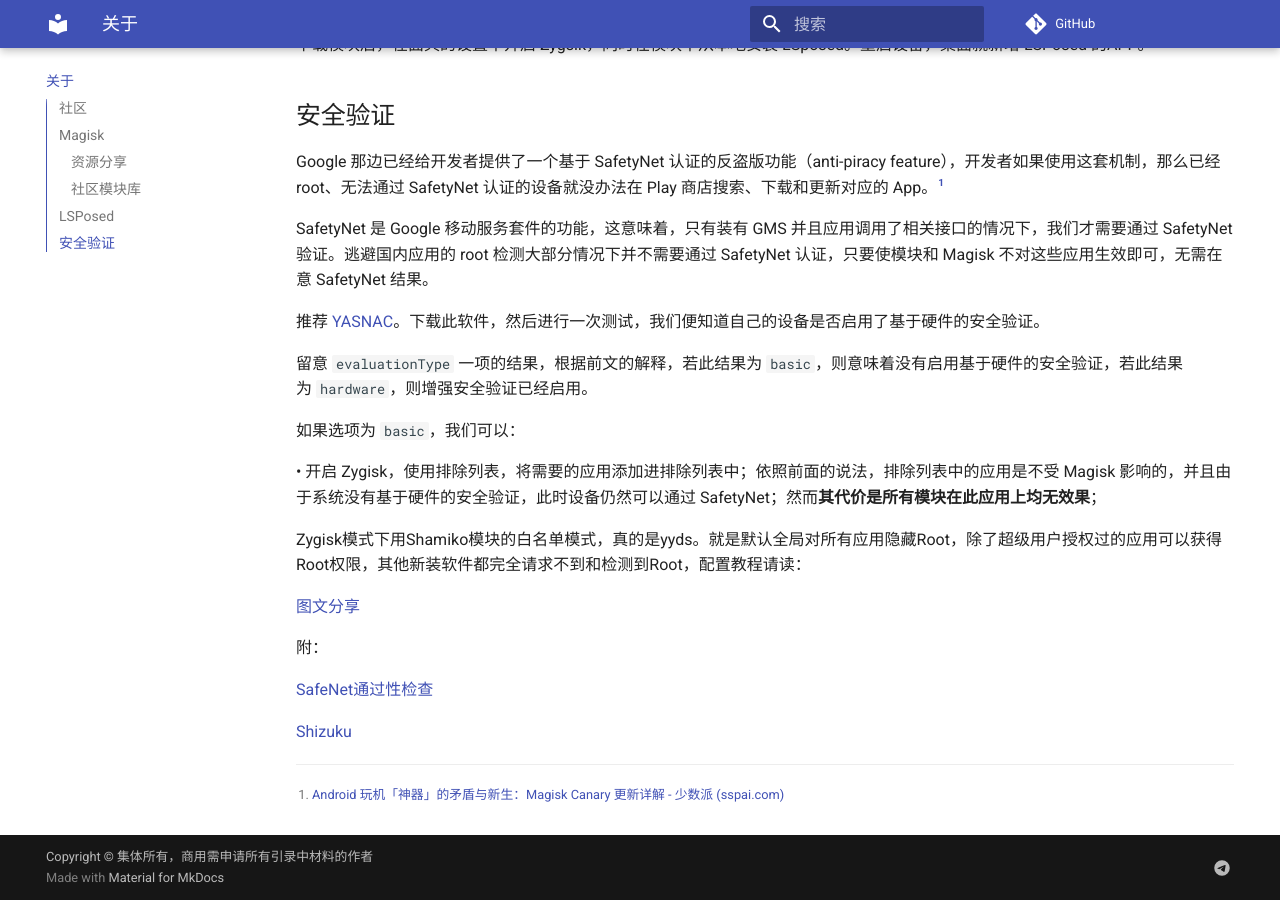
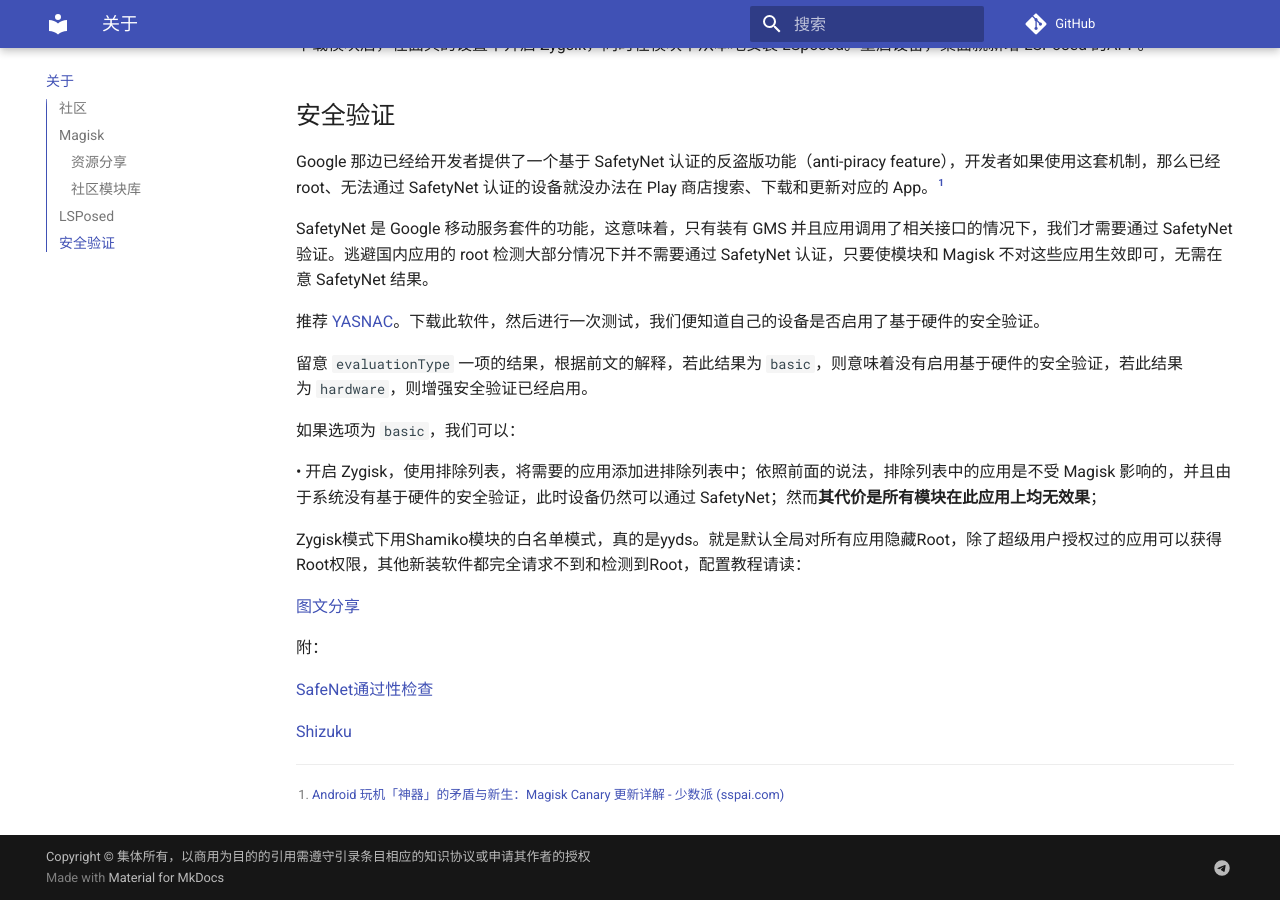
Before and after one commit to sudoskys/Root, an MkDocs documentation site: the page built from docs/about.md, in a window 1280 px wide and 900 px high, scrolled down 1304 px. Built offline with MkDocs 1.6.1 and Material for MkDocs 9.7.7, drawn with Linux system fonts in a browser that asks for light colours; comment, search, counter and statistics services are not loaded.

Commit message:
Update mkdocs.yml
fix:公共产权声明

```diff
--- a/mkdocs.yml
+++ b/mkdocs.yml
@@ -45,4 +45,4 @@ plugins:
 repo_url: https://github.com/sudoskys/Root
 edit_uri: edit/main/docs/
 
-copyright: Copyright &copy; 集体所有，商用需申请所有引录中材料的作者
+copyright: Copyright &copy; 集体所有，以商用为目的的引用需遵守引录条目相应的知识协议或申请其作者的授权
```
